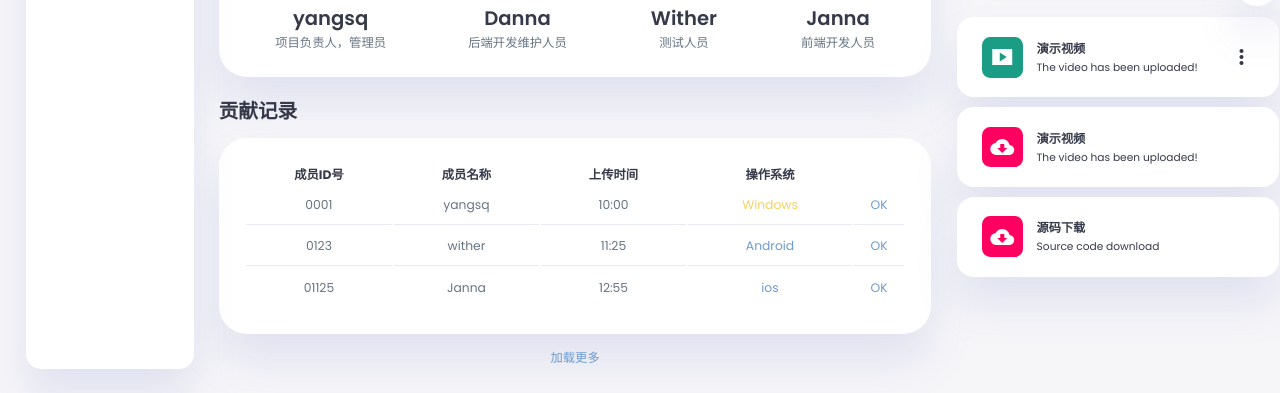
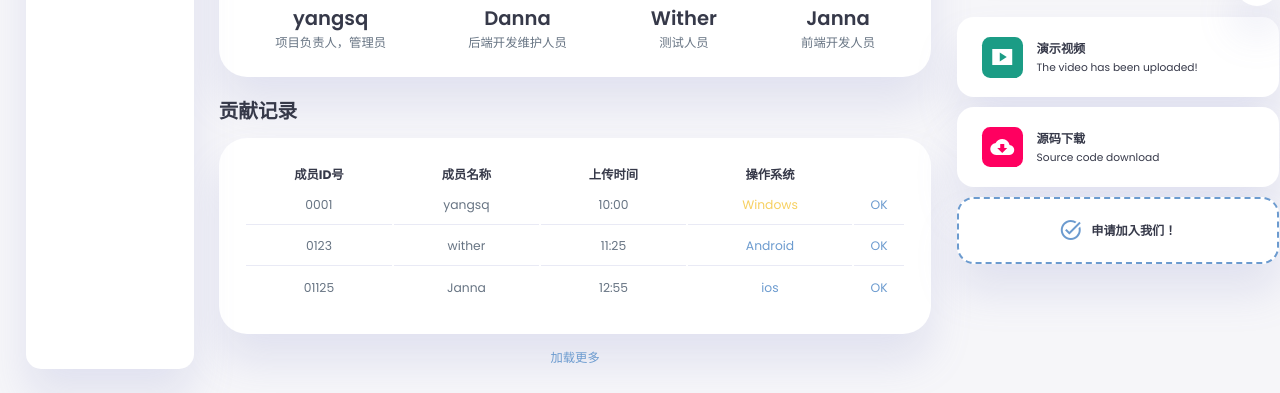
Before and after one commit to yangsqxglc/gzqmt, a plain HTML site: page index.html in a window 1280 px wide. Shown: the part 407-800 px from the top of the page. Drawn offline with Linux system fonts and the light colour scheme.

Commit message:
新的更新

```diff
--- a/index.html
+++ b/index.html
@@ -230,26 +230,7 @@
                             smart_display
                         </span>
                     </div>
-                    <div class="content">
-                        <div class="info">
-                            <h3><b>演示视频</b></h3>
-                            <small class="text_muted">
-                                The video has been uploaded!
-                            </small>
-                        </div>
-                        <span class="material-icons-sharp">
-                            more_vert
-                        </span>
-                    </div>
-                </div>
-
-                <div class="notification deactive">
-                    <div class="icon">
-                        <span class="material-icons-sharp">
-                            cloud_download
-                        </span>
-                    </div>
-                    <a href="https://www.bilibili.com">
+					<a id="link1">
                     <div class="content">
                         <div class="info">
                             <h3><b>演示视频</b></h3>
@@ -260,7 +241,7 @@
 
                     </div>
                 </div>
-		</a>
+				</a>
 
                 <div class="notification deactive">
                     <div class="icon">
@@ -268,7 +249,7 @@
                             cloud_download
                         </span>
                     </div>
-		<a href="https://github.com/yangsqxglc/gzqmt">
+					<a id="link2">
                     <div class="content">
                         <div class="info">
                             <h3><b>源码下载</b></h3>
@@ -278,8 +259,17 @@
                         </div>
                     </div>
                 </div>
-		</a>
-
+				</a>
+				<a id="link3">
+                <div class="notification add-reminder">
+                    <div>
+                        <span class="material-icons-sharp">
+                            task_alt
+                        </span>
+                        <h3><b>申请加入我们！</b></h3>
+                    </div>
+                </div>
+				</a>
             </div>
 
         </div>
@@ -289,6 +279,7 @@
 
     <script src="orders.js"></script>
     <script src="index.js"></script>
+	<script src="tzlj.js"></script>
 
 </body>
 
--- /dev/null
+++ b/tzlj.js
@@ -0,0 +1,20 @@
+const pages = {
+    link1: 'https://www.bilibili.com',
+    link2: 'https://github.com/yangsqxglc/gzqmt',
+    link3: '#',
+    // 添加更多页面
+};
+
+function setLinks() {
+    const links = document.querySelectorAll('a[id]');
+    links.forEach(link => {
+        const pageKey = link.getAttribute('id');
+        if (pages[pageKey]) {
+            link.setAttribute('href', pages[pageKey]);
+        } else {
+            console.error('Page not found:', pageKey);
+        }
+    });
+}
+
+document.addEventListener('DOMContentLoaded', setLinks);
```
Also changed, not shown: appxz.html (+8 -7 lines), gg.html (+8 -7 lines), gg/gg1.html (+8 -7 lines), gg/gg2.html (+8 -7 lines), gg/gg3.html (+8 -8 lines), gywm.html (+8 -8 lines), jzxm.html (+8 -8 lines), kaiy.html (+8 -7 lines), index.js (line endings or trailing spaces).
